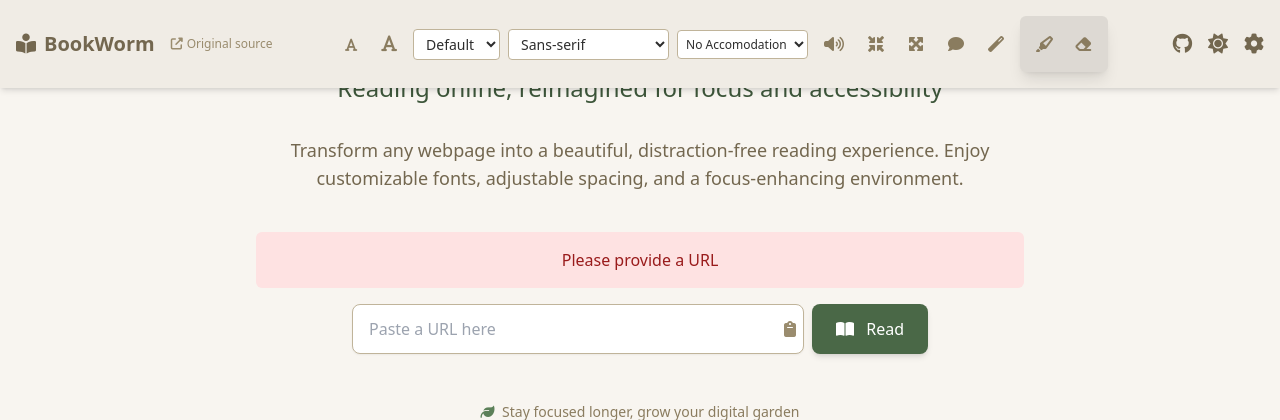
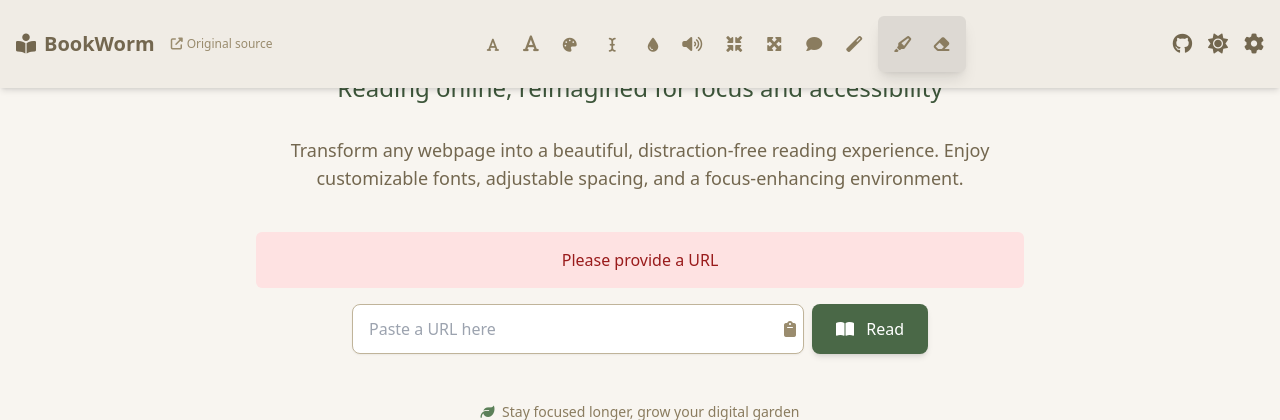
Before and after one commit to SKel1817/BookWorm, a Flask app: page /reader in a window 1280 px wide. Shown: the top 420 px of the page. Run offline with Flask 3, Linux system fonts and the light colour scheme.

Commit message:
fixed icons so thjere are buttons for dropdowns

```diff
--- a/app/templates/base.html
+++ b/app/templates/base.html
@@ -128,6 +128,13 @@
                     <button id="font-increase" class="p-2 rounded-md hover:bg-primary-100 dark:hover:bg-primary-800 transition" title="Increase font size">
                         <i class="fas fa-font text-lg text-primary-600 dark:text-primary-300"></i>
                     </button>
+                    <div class="flex space-x-4 mb-0">
+                        <!-- Font Color Dropdown -->
+                        <div class="relative">
+                          <button id="toggle-font-color" class="p-2 rounded-md hover:bg-primary-100 dark:hover:bg-primary-800 transition">
+                            <i class="fas fa-palette text-sm text-primary-600 dark:text-primary-300"></i>
+                          </button>
+                          <div id="dropdown-font-color" class="absolute left-0 mt-2 hidden z-10">
                             <select id="font-color" class="bg-white dark:bg-[#333333] border border-primary-300 dark:border-primary-700 rounded px-2 py-1 text-sm" title="Change font color">
                               <option value="default">Default</option>
                               <option value="red">Red</option>
@@ -136,6 +143,15 @@
                               <option value="yellow">Yellow</option>
                               <option value="purple">Purple</option>
                             </select>
+                          </div>
+                        </div>
+
+                        <!-- Font Family Dropdown -->
+                        <div class="relative">
+                          <button id="toggle-font-family" class="p-2 rounded-md hover:bg-primary-100 dark:hover:bg-primary-800 transition">
+                            <i class="fas fa-i-cursor text-sm text-primary-600 dark:text-primary-300"></i>
+                          </button>
+                          <div id="dropdown-font-family" class="absolute left-0 mt-2 hidden z-10">
                             <select id="font-family" class="bg-white dark:bg-[#333333] border border-primary-300 dark:border-primary-700 rounded px-2 py-1 text-sm">
                               <option value="sans">Sans-serif</option>
                               <option value="serif">Serif</option>
@@ -145,13 +161,26 @@
                               <option value="verdana">Verdana</option>
                               <option value="lex">Dyslexic Friendly</option>
                             </select>
-                    <select id="color-blind" class="bg-white dark:bg-[#333333] border border-primary-300 dark:border-primary-700 rounded px-1 py-1 text-xs" title="Accomodate color blindness">
-                        <option value="default">No Accomodation</option>
+                          </div>
+                        </div>
+
+                        <!-- Color Blind Options Dropdown -->
+                        <div class="relative">
+                          <button id="toggle-color-blind" class="p-2 rounded-md hover:bg-primary-100 dark:hover:bg-primary-800 transition">
+                            <i class="fas fa-droplet text-sm text-primary-600 dark:text-primary-300"></i>
+                          </button>
+                          <div id="dropdown-color-blind" class="absolute left-0 mt-2 hidden z-10">
+                            <select id="color-blind" class="bg-white dark:bg-[#333333] border border-primary-300 dark:border-primary-700 rounded px-2 py-1 text-sm" title="Accomodate color blindness">
+                              <option value="default">No Accommodation</option>
                               <option value="deuteranomaly">Deuteranomaly</option>
                               <option value="protanomaly">Protanomaly</option>
                               <option value="deuteranopia">Deuteranopia</option>
                               <option value="protanopia">Protanopia</option>
                             </select>
+                          </div>
+                        </div>
+                      </div>
+
                     <button id="read-aloud" class="p-2 rounded-md hover:bg-primary-100 dark:hover:bg-primary-800 transition" title="Read aloud">
                         <i class="fas fa-volume-up text-primary-600 dark:text-primary-300"></i>
                     </button>
@@ -202,7 +231,7 @@
             <!-- Mobile editing tools - only visible on reader page -->
             {% if request.endpoint == 'main.reader' %}
             <div class="md:hidden flex flex-wrap justify-center items-center gap-2 mt-2 pb-1 border-t border-primary-200 dark:border-primary-700 pt-2">
-                <button id="mobile-font-decrease" class="p-1 rounded-md hover:bg-primary-100 dark:hover:bg-primary-800 transition">
+                <button id="mobile-font-decrease" class="bg-primary-500 text-white px-4 py-2 rounded-md hover:bg-primary-100 dark:hover:bg-primary-800 transition">
                     <i class="fas fa-font text-sm text-primary-600 dark:text-primary-300"></i>
                 </button>
                 <button id="mobile-font-increase" class="p-1 rounded-md hover:bg-primary-100 dark:hover:bg-primary-800 transition">
```
Also changed, not shown: app/templates/reader.html (+38 -0 lines). Lines whose indentation alone changed are shown as unchanged.
